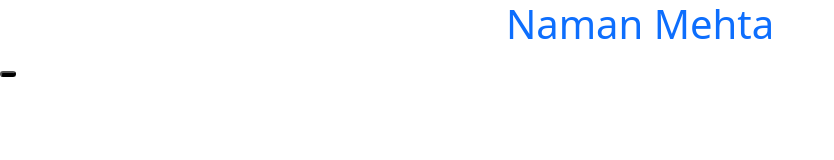
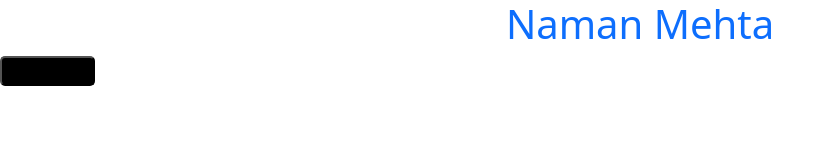
Before and after one commit to NamanMehta818/NamanMehta, a plain HTML site: page index.html in a window 1280 px wide. Shown: the whole page, without its empty margins (0-834 px from the left). Drawn offline with nearby package versions, Linux system fonts and the light colour scheme.

Commit message:
Update index.html

```diff
--- a/index.html
+++ b/index.html
@@ -8,7 +8,7 @@
   <body>
     <h1 class = "text-center text-primary">Naman Mehta</h1>
     <a href = "https://www.google.com">
-      <button style = "background-color: black;color=white;border-radius:5px" Click Here!</button>
+      <button style = "background-color: black;color=white;border-radius:5px"> Click Here!</button>
     </a>
   </body>
 </html>
```
